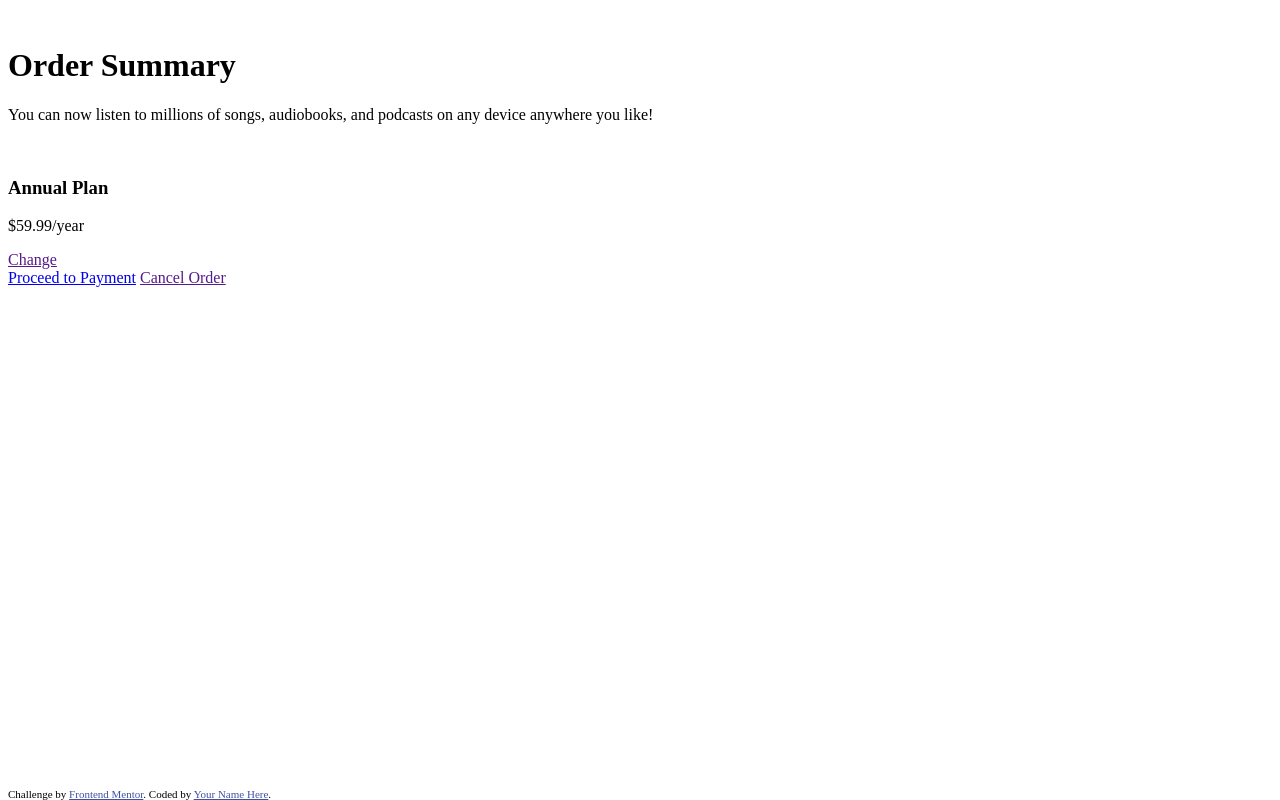
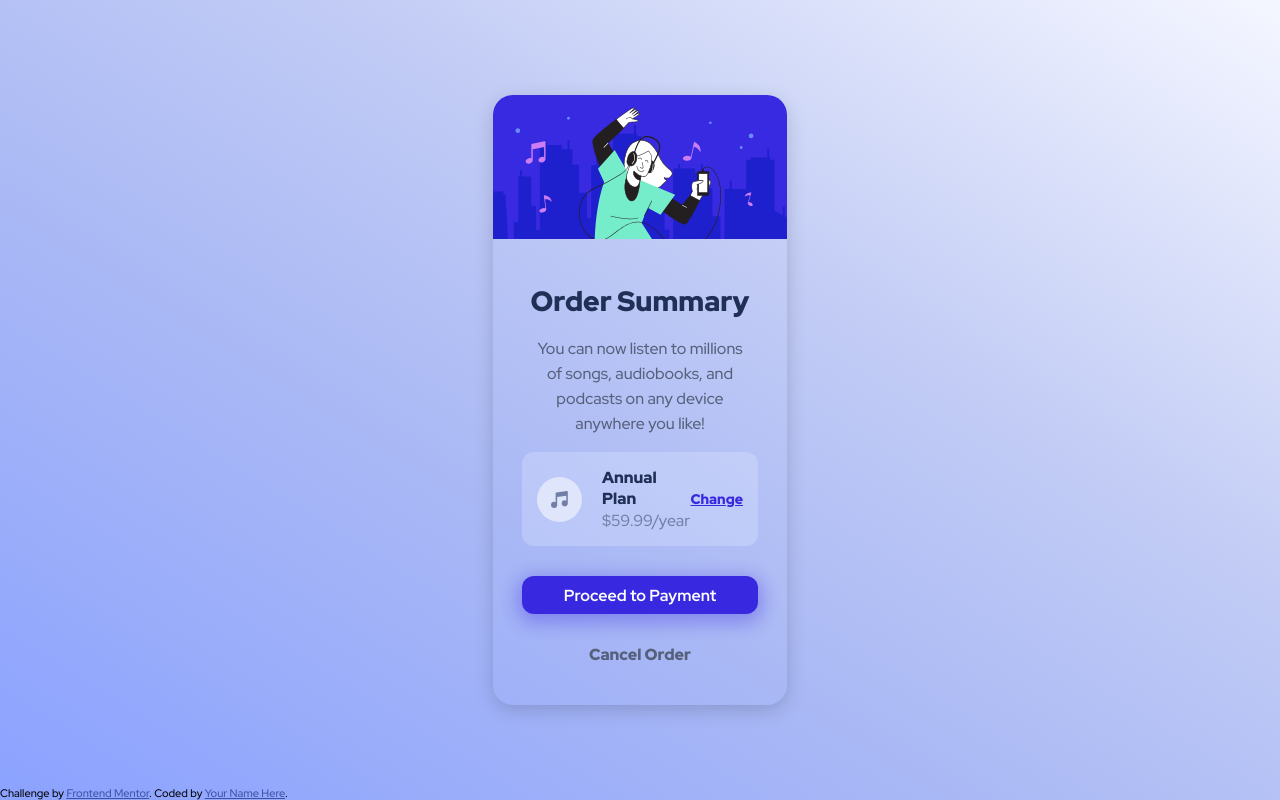
Before and after one commit to milanche032/vezbanje, a plain HTML site: page index.html in a window 1280 px wide. Drawn offline with Linux system fonts and the light colour scheme; the site is published under a folder, as on GitHub Pages, so addresses that start at the root find nothing.

Commit message:
changed links to css and img tags

```diff
--- a/index.html
+++ b/index.html
@@ -7,7 +7,7 @@
     <!-- displays site properly based on user's device -->
 
     <link rel="icon" type="image/png" sizes="32x32" href="./images/favicon-32x32.png">
-    <link rel="stylesheet" href="/css/style.css">
+    <link rel="stylesheet" href="css/style.css">
     <link rel="preconnect" href="https://fonts.googleapis.com">
     <link rel="preconnect" href="https://fonts.gstatic.com" crossorigin>
     <link href="https://fonts.googleapis.com/css2?family=Red+Hat+Display:wght@500;700;900&display=swap" rel="stylesheet">
@@ -32,14 +32,14 @@
     <div class="content">
         <div class="card">
             <div class="card-image">
-                <img src="/images/illustration-hero.svg" alt="">
+                <img src="images/illustration-hero.svg" alt="">
             </div>
             <div class="card-content">
                 <h1>Order Summary</h1>
                 <p class="info">You can now listen to millions of songs, audiobooks, and podcasts on any device anywhere you like!</p>
                 <div class="plan">
                     <div class="img-details">
-                        <img src="/images/icon-music.svg" alt="">
+                        <img src="images/icon-music.svg" alt="">
                         <div class="plan-details">
                             <h3>Annual Plan</h3>
                             <p>$59.99/year</p>
```
